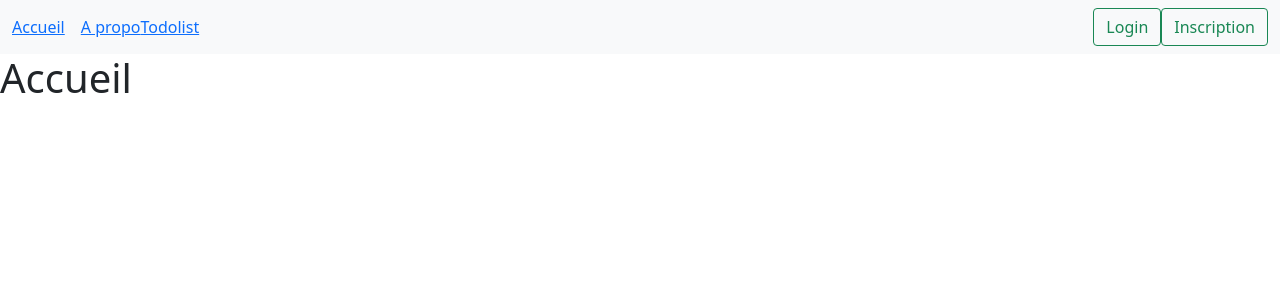
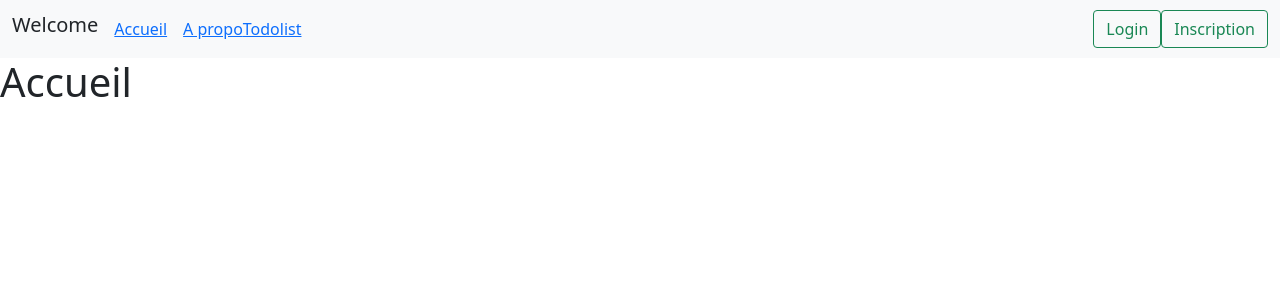
Before and after one commit to LoickHommet/Vue3FullStack, a Vue app in the folder front/: page / in a window 1280 px wide. Shown: the top 300 px of the page. Built offline with nearby package versions, Linux system fonts and the light colour scheme.

Commit message:
Mettre mon email quand je suis connecter

```diff
--- a/front/src/components/navBar.vue
+++ b/front/src/components/navBar.vue
@@ -1,15 +1,17 @@
 <script setup>
    import { useRouter } from 'vue-router';
+   import { useUserStore } from '@/services/userstore';
 
     const router = useRouter();
-
+    const {user} = useUserStore();
+  console.log(user)
 </script>
 
 <template>
     <div>
         <nav class="navbar navbar-expand-lg bg-light">
   <div class="container-fluid">
-
+ <h3 class="navbar-brand">{{!user ? "Welcome" : `Hey ${user.email}`}}</h3>
     <button class="navbar-toggler" type="button" data-bs-toggle="collapse" data-bs-target="#navbarSupportedContent" aria-controls="navbarSupportedContent" aria-expanded="false" aria-label="Toggle navigation">
       <span class="navbar-toggler-icon"></span>
     </button>
```
